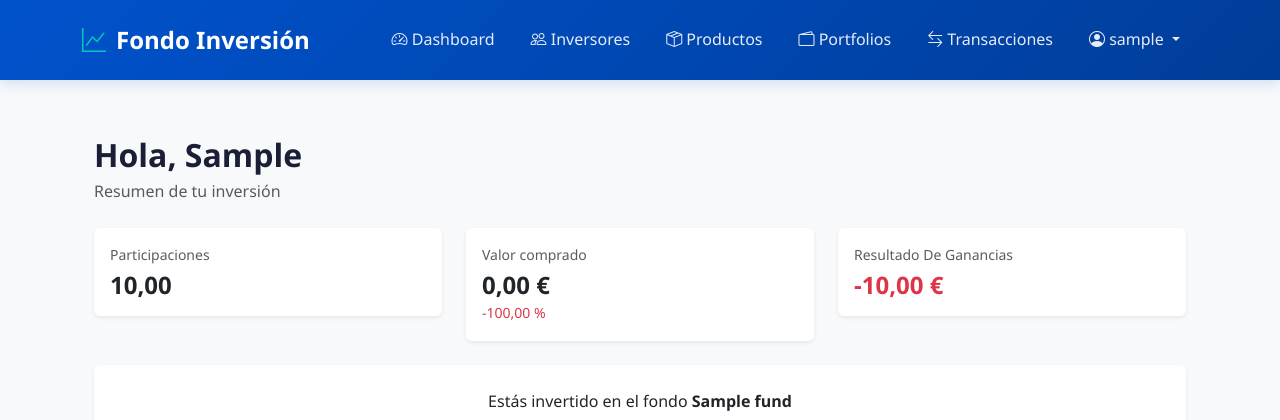
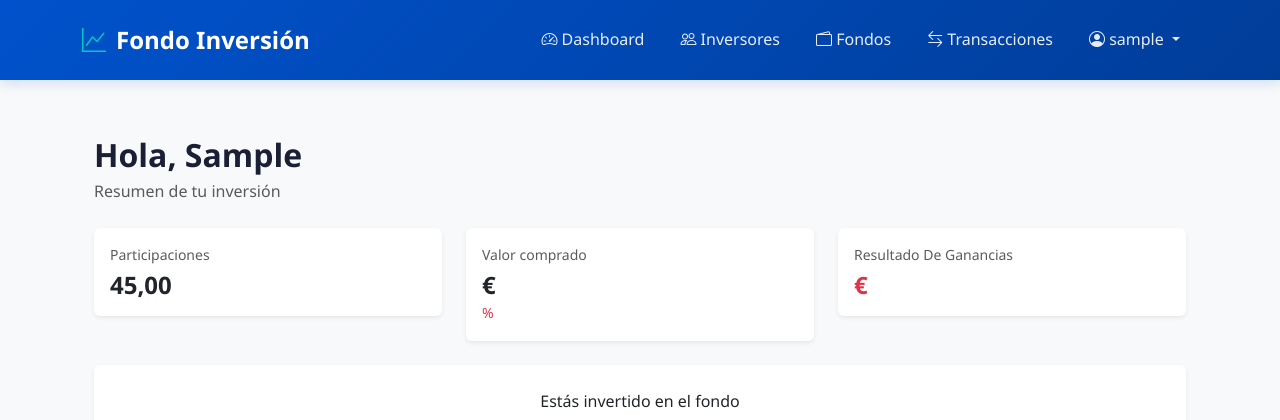
Before and after one commit to olvin78/fondo_inversion, a Django app: page /client/dashboard/ in a window 1280 px wide. Shown: the top 420 px of the page. Run offline with Django 5.2, Linux system fonts and the light colour scheme; a user stored in the database is signed in; tables that the repository leaves empty hold one stand-in row (values such as "Sample post").

Commit message:
Ajustes en el menú segunda subida a github

```diff
--- a/applications/client/templates/client/dashboard.html
+++ b/applications/client/templates/client/dashboard.html
@@ -19,7 +19,7 @@
                 <div class="card-body">
                     <p class="text-muted small mb-1">Participaciones</p>
                     <h4 class="fw-bold mb-0">
-                        {{ capital_invertido|floatformat:2 }}
+                        {{ fund_position|floatformat:2 }}
                     </h4>
                 </div>
             </div>
--- a/applications/client/views.py
+++ b/applications/client/views.py
@@ -11,66 +11,17 @@
 
 @login_required
 def dashboard(request):
-    # 1. Usuario → Investor
-    investor = Investor.objects.filter(user=request.user).first()
-
-    # 2. Fondo (por ahora uno solo)
-    fund = Fund.objects.first()
-
-    # Valores por defecto (SIEMPRE existen)
     capital_invertido = Decimal("0")
-    valor_actual = Decimal("0")
-    resultado = Decimal("0")
-    resultado_pct = Decimal("0")
-    fund_position = None
-    products = []
-    movements = []
-
-    if investor and fund:
-        # 3. Posición del inversor en el fondo
-        fund_position = InvestorFund.objects.filter(
-            investor=investor,
-            fund=fund
-        ).first()
-
-        # 4. Capital invertido (desde transacciones)
-        capital_invertido = sum(
-            (t.amount for t in InvestorTransaction.objects.filter(
-                investor=investor,
-                transaction_type="IN"
-            )),
-            Decimal("0")
-        )
-
-        # 5. Valor actual
-        if fund_position:
-            participation_value = fund.participation_value()
-            valor_actual = fund_position.participations * participation_value
-
-        # 6. Resultado
-        resultado = valor_actual - capital_invertido
-
-        if capital_invertido > 0:
-            resultado_pct = (resultado / capital_invertido) * 100
-
-        # 7. Activos del fondo
-        products = fund.products.all()
-
-        # 8. Últimos movimientos
-        movements = InvestorTransaction.objects.filter(
-            investor=investor
-        ).order_by("-created_at")[:5]
+    fund = None
+    fund_position = 45
 
     return render(request, "client/dashboard.html", {
         "capital_invertido": capital_invertido,
-        "valor_actual": valor_actual,
-        "resultado": resultado,
-        "resultado_pct": resultado_pct,
         "fund": fund,
         "fund_position": fund_position,
-        "products": products,
-        "movements": movements,
     })
+
+
 
 
 @login_required
--- a/applications/home/templates/base.html
+++ b/applications/home/templates/base.html
@@ -266,48 +266,42 @@
               </a>
             </li>
             <li class="nav-item">
-              <a class="nav-link" href="/investors/">
+              <a class="nav-link" href="{% url 'investors:investor_list' %}">
                 <i class="bi bi-people"></i> Inversores
               </a>
             </li>
+
             <li class="nav-item">
-              <a class="nav-link" href="/products/">
-                <i class="bi bi-box-seam"></i> Productos
+              <a class="nav-link" href="{% url 'funds:list' %}">
+                <i class="bi bi-wallet2"></i> Fondos
               </a>
             </li>
             <li class="nav-item">
-              <a class="nav-link" href="/portfolios/">
-                <i class="bi bi-wallet2"></i> Portfolios
-              </a>
-            </li>
-            <li class="nav-item">
-              <a class="nav-link" href="/transactions/">
+              <a class="nav-link" href="{% url 'transaction:list' %}">
                 <i class="bi bi-arrow-left-right"></i> Transacciones
               </a>
             </li>
 
+
+
           {% else %}
             <!-- ================= CLIENT MENU ================= -->
             <li class="nav-item">
-              <a class="nav-link" href="/client/dashboard/">
+              <a class="nav-link" href="{% url 'client:dashboard' %}">
                 <i class="bi bi-speedometer2"></i> Mi resumen
               </a>
             </li>
             <li class="nav-item">
-              <a class="nav-link" href="/client/invest/">
-                <i class="bi bi-plus-circle"></i> Invertir
+              <a class="nav-link" href="{% url 'funds:list' %}">
+                <i class="bi bi-plus-circle"></i> Fondos
               </a>
             </li>
             <li class="nav-item">
-              <a class="nav-link" href="/client/portfolio/">
-                <i class="bi bi-pie-chart"></i> Mi inversión
+              <a class="nav-link" href="{% url 'investors:investor_list' %}">
+                <i class="bi bi-pie-chart"></i> Inversores
               </a>
             </li>
-            <li class="nav-item">
-              <a class="nav-link" href="/client/transactions/">
-                <i class="bi bi-clock-history"></i> Movimientos
-              </a>
-            </li>
+
           {% endif %}
 
           <!-- USER DROPDOWN (COMÚN) -->
```
